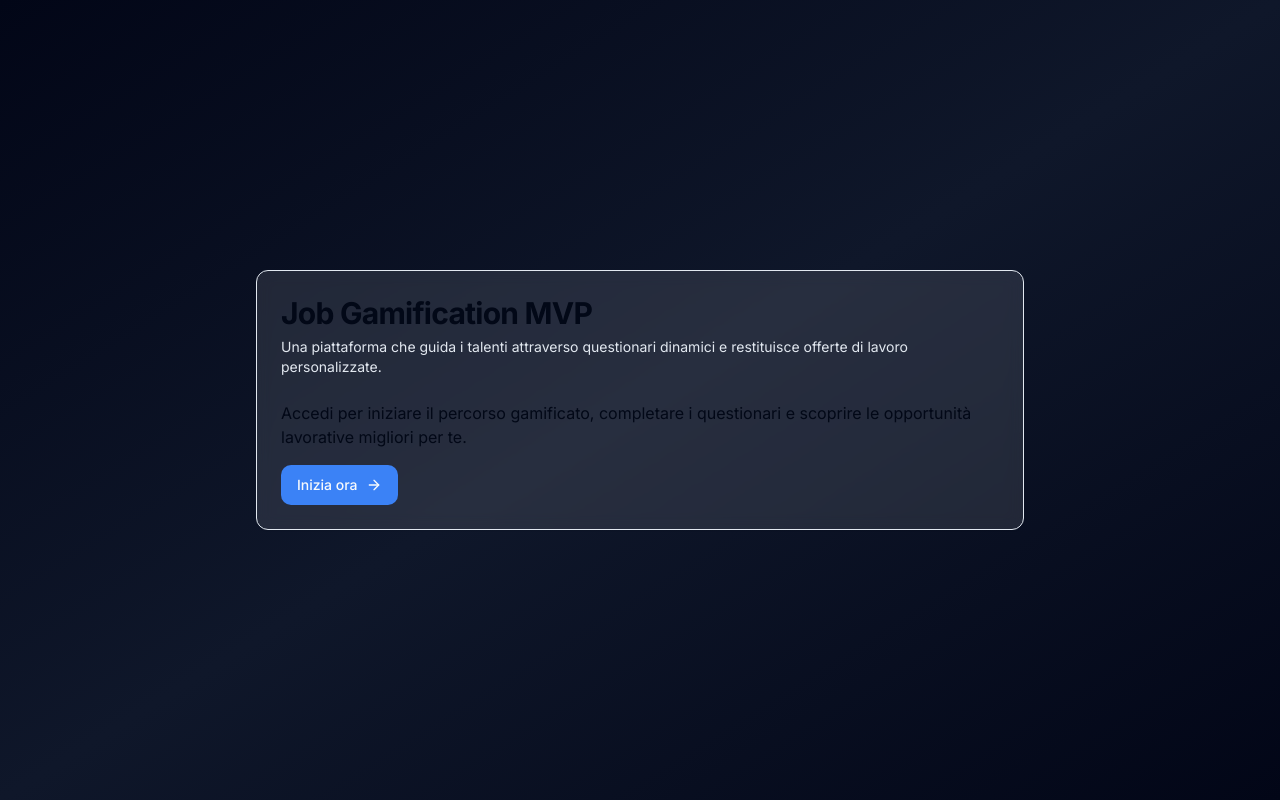
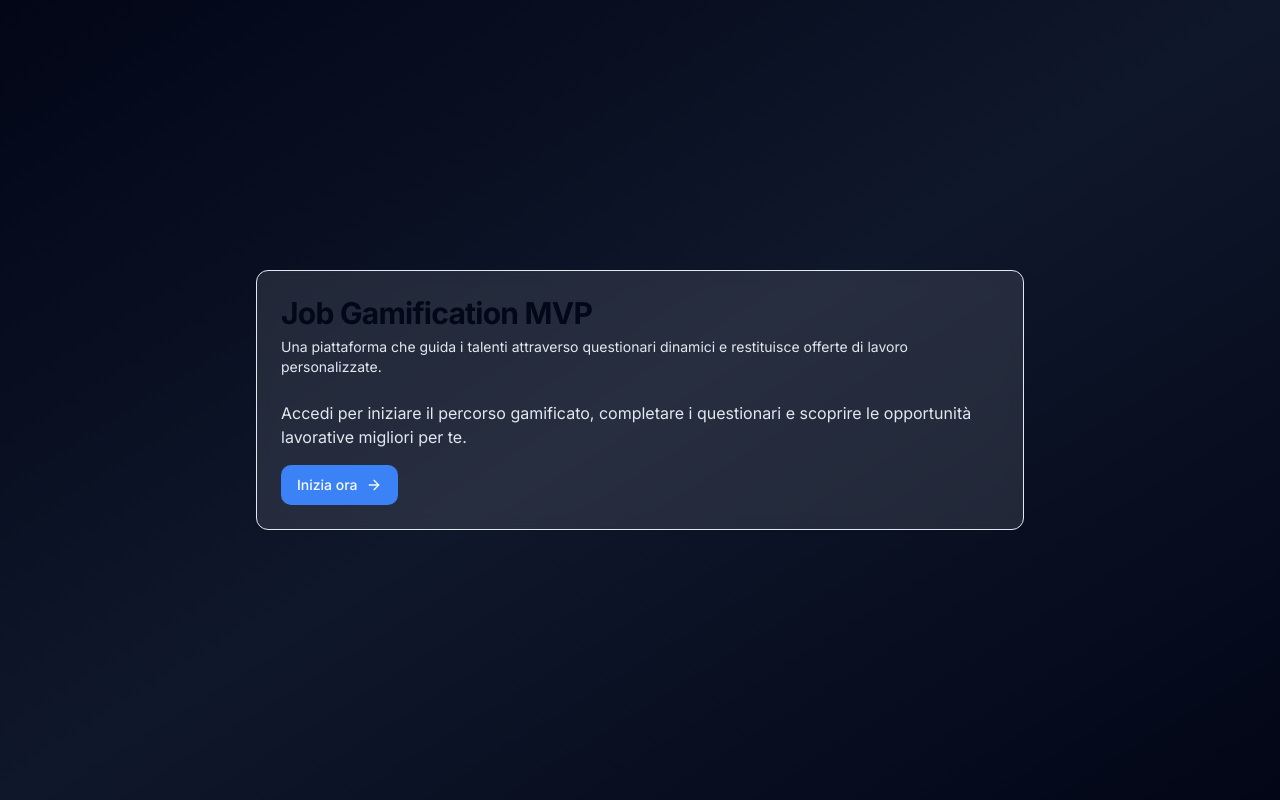
Before and after one commit to Sputin93/job-gamification-mvp, a Next.js app in the folder apps/web/: page / in a window 1280 px wide. Built offline with nearby package versions, Linux system fonts and the light colour scheme.

Commit message:
Fix questionnaire final button and homepage text colors

```diff
--- a/apps/web/app/page.tsx
+++ b/apps/web/app/page.tsx
@@ -10,14 +10,14 @@ export default function HomePage() {
       <div className="mx-auto w-full max-w-3xl">
         <Card className="bg-white/10 backdrop-blur">
           <CardHeader>
-            <CardTitle className="text-3xl font-bold">Job Gamification MVP</CardTitle>
+            <CardTitle className="text-3xl font-bold text white">Job Gamification MVP</CardTitle>
             <CardDescription className="text-slate-200">
               Una piattaforma che guida i talenti attraverso questionari dinamici e restituisce offerte di
               lavoro personalizzate.
             </CardDescription>
           </CardHeader>
           <CardContent className="space-y-4">
-            <p>
+            <p className="text-slate-200">
               Accedi per iniziare il percorso gamificato, completare i questionari e scoprire le opportunità
               lavorative migliori per te.
             </p>
--- a/apps/web/app/questionari/orientamento/[step]/page.tsx
+++ b/apps/web/app/questionari/orientamento/[step]/page.tsx
@@ -424,12 +424,6 @@ export default function OrientationWizardPage() {
                     </div>
 
                     <div className="flex items-center gap-2">
-                      {stepKey === "step-3" ? (
-                        <Button type="button" variant="outline" onClick={() => go("fine")}>
-                          Vai alla conclusione →
-                        </Button>
-                      ) : null}
-
                       <Button type="submit" disabled={isPending}>
                         {isPending ? "Salvataggio..." : "Salva e continua"}
                       </Button>
```
